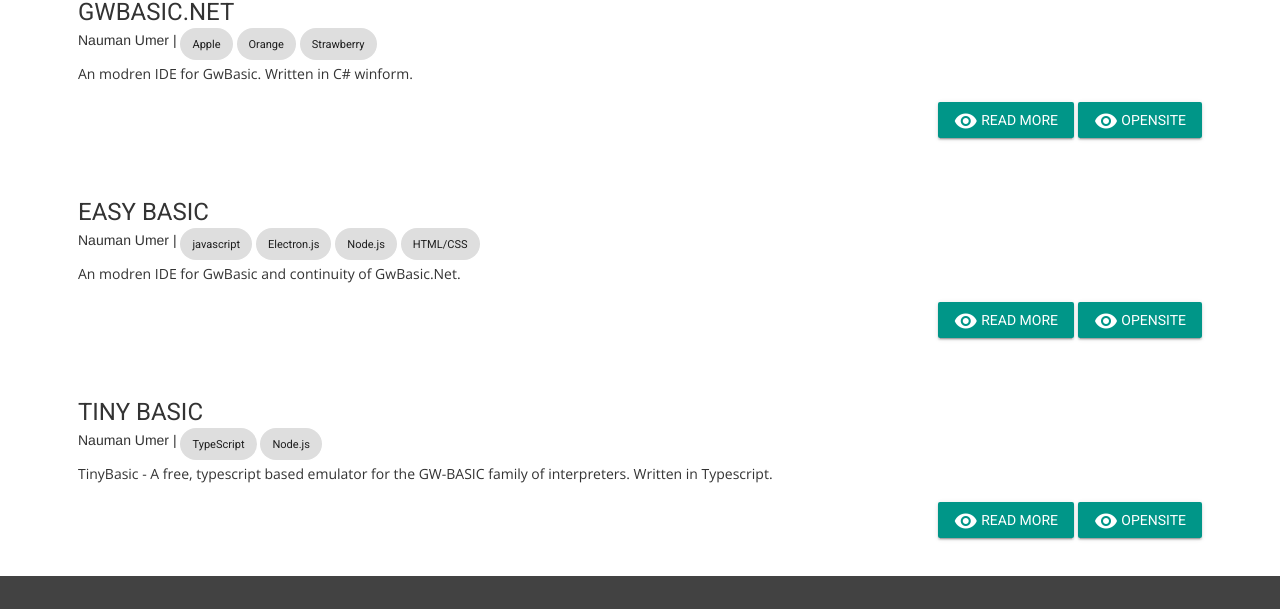
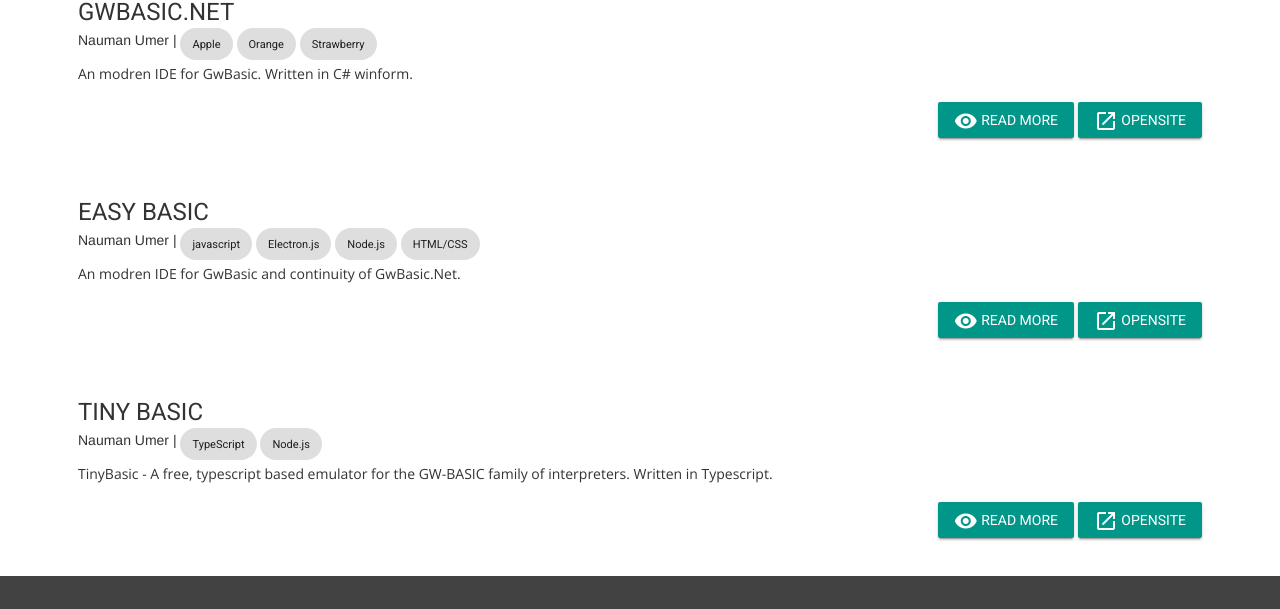
Before and after one commit to nmanumr/nmanumr.com, a Jekyll site: the page built from projects.html, in a window 1280 px wide. Shown: the part 286-895 px from the top of the page. Built offline with Jekyll 4.4.1, drawn with Linux system fonts in a browser that asks for light colours; nearby versions of some CDN libraries; comment, search, counter and statistics services are not loaded.

Commit message:
Update projects.html

```diff
--- a/projects.html
+++ b/projects.html
@@ -47,7 +47,7 @@
   <i class="material-icons">visibility</i> Read More
 </a>
 <a class="mdl-button mdl-js-button mdl-button--primary mdl-button--raised mdl-js-ripple-effect" href="/projects/{{projectData.name}}" target="_blank">
-  <i class="material-icons">visibility</i> OpenSite
+  <i class="material-icons">launch</i> OpenSite
 </a>
 </div>
 </div>
```
